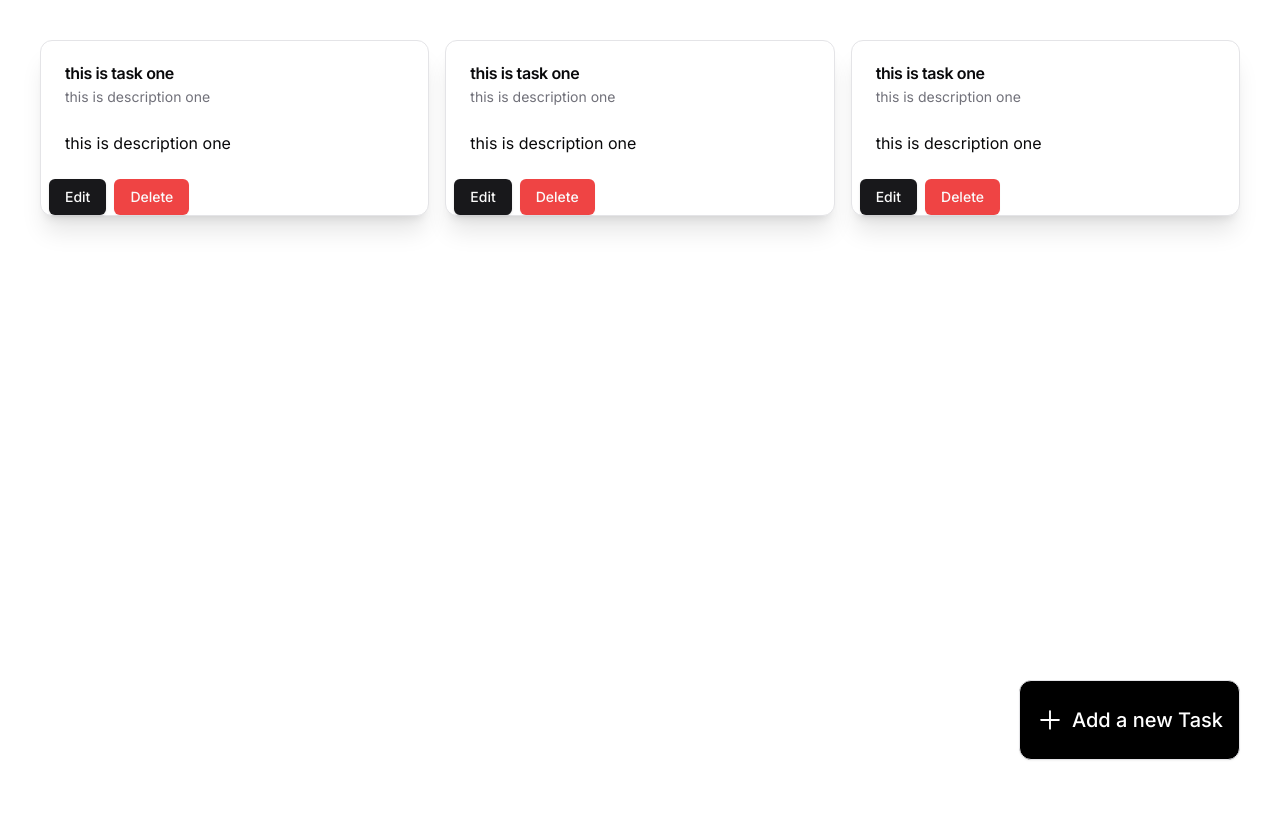
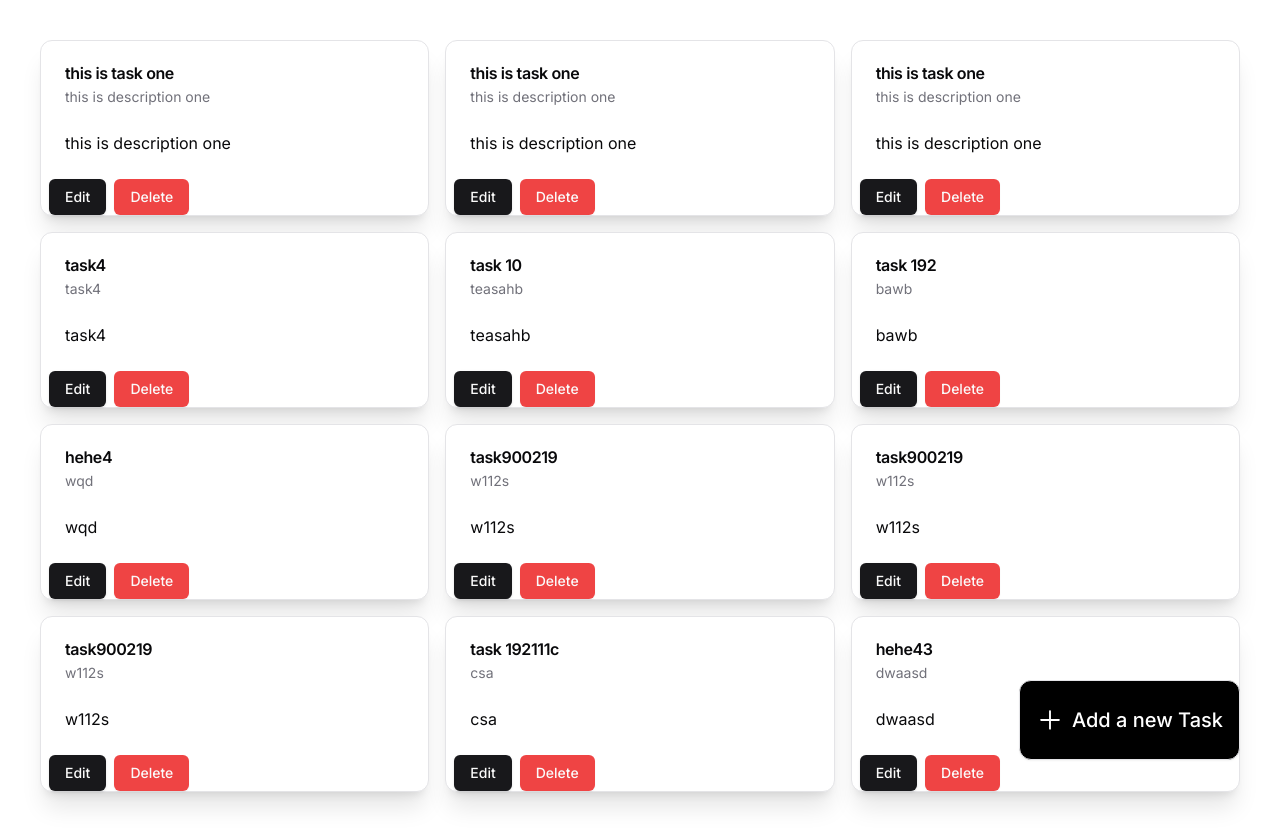
Before and after one commit to RandomThacker/React-Query-Todo, a Next.js app: page / in a window 1280 px wide. Before the commit the page ends 800 px from the top, so only its background shows below. Built offline with nearby package versions, Linux system fonts and the light colour scheme; data requests are answered from the project's data file.

Commit message:
feat: Create a new task

```diff
--- a/db.json
+++ b/db.json
@@ -14,6 +14,51 @@
       "id": 3,
       "task": "this is task one",
       "taskDesc": "this is description one"
+    },
+    {
+      "id": 8,
+      "task": "task4",
+      "taskDesc": "task4"
+    },
+    {
+      "id": "fa87f721-01a4-4cb0-8312-84fbcf3b7e37",
+      "task": "task 10",
+      "taskDesc": "teasahb"
+    },
+    {
+      "id": "67a066c2-f13c-4b32-8e18-016470b9834b",
+      "task": "task 192",
+      "taskDesc": "bawb"
+    },
+    {
+      "id": "a977bd36-0e11-419b-8fb7-707ec0e7a237",
+      "task": "hehe4",
+      "taskDesc": "wqd"
+    },
+    {
+      "id": "b2ef1eb5-3e8a-4272-9038-deef3c69aedc",
+      "task": "task900219",
+      "taskDesc": "w112s"
+    },
+    {
+      "id": "c926bde3-c373-493e-b8c0-9589f948908c",
+      "task": "task900219",
+      "taskDesc": "w112s"
+    },
+    {
+      "id": "d469f311-d0b7-4039-84bb-bb075b48d1b5",
+      "task": "task900219",
+      "taskDesc": "w112s"
+    },
+    {
+      "id": "1d87c657-ba7b-4df3-95e6-264fa0e01e0a",
+      "task": "task 192111c",
+      "taskDesc": "csa"
+    },
+    {
+      "id": "cae09370-a379-4eb3-9194-5c617c392973",
+      "task": "hehe43",
+      "taskDesc": "dwaasd"
     }
   ]
 }
--- a/package.json
+++ b/package.json
@@ -22,12 +22,14 @@
     "react-dom": "^18",
     "react-hook-form": "^7.51.0",
     "tailwind-merge": "^2.2.1",
-    "tailwindcss-animate": "^1.0.7"
+    "tailwindcss-animate": "^1.0.7",
+    "uuid": "^9.0.1"
   },
   "devDependencies": {
     "@types/node": "^20",
     "@types/react": "^18",
     "@types/react-dom": "^18",
+    "@types/uuid": "^9.0.8",
     "autoprefixer": "^10.0.1",
     "eslint": "^8",
     "eslint-config-next": "14.1.3",
--- a/src/api/tasks.jsx
+++ b/src/api/tasks.jsx
@@ -7,3 +7,14 @@ export async function fetchTask(id){
     const response = await fetch(`http://localhost:3000/tasks/${id}`)
     return response.json()
 }
+
+export async function createTask(newTask){
+    const response = await fetch(`http://localhost:3000/tasks`,{
+        method: "POST",
+        headers: {
+            "Content-Type": "application/json"
+        },
+        body: JSON.stringify(newTask)
+    })
+    return response.json()
+}
--- a/src/app/create/page.tsx
+++ b/src/app/create/page.tsx
@@ -1,14 +1,34 @@
 "use client"
+import { createTask } from "@/api/tasks";
 import BackButton from "@/components/BackButton";
 import FormPost from "@/components/FormPost";
 import { FormInputPost } from "@/types";
+import { useMutation, useQueryClient } from "@tanstack/react-query";
 import React from "react";
 import { SubmitHandler } from "react-hook-form";
+import { v4 as uuidv4 } from 'uuid';
+import { useRouter } from 'next/navigation';
 
 function CreatePage() {
+  const { push } = useRouter();
+
+const queryClient = useQueryClient();
+
+  const createTaskMutation = useMutation({
+    mutationFn: createTask,
+    onSuccess: ()=>{
+      queryClient.invalidateQueries({queryKey: ['posts']})
+      console.log("redirecting to new page");
+    }
+  })
+
   const handleCreateTask: SubmitHandler<FormInputPost> = (data) => {
+    createTaskMutation.mutate({
+      id:uuidv4(),
+      ...data
+    })
     console.log(data);
-
+    push('/');
   };
   return (
     <div>
--- a/src/app/task/[id]/page.tsx
+++ b/src/app/task/[id]/page.tsx
@@ -2,7 +2,37 @@
 import BackButton from "@/components/BackButton"
 import ButtonAction from "@/components/ButtonAction"
 
+import { useQuery } from "@tanstack/react-query";
+import { fetchTask } from "../../../api/tasks";
+import { useParams } from 'next/navigation'
+
 const TaskDetails = () => {
+  const id = useParams()
+  console.log(id);
+
+  const {
+    isPending,
+    isError,
+    data: tasks,
+    error,
+  } = useQuery({
+    queryKey: ["todos",id],
+    queryFn: ()=>fetchTask(id),
+  });
+  console.log(tasks);
+
+  if (isPending) {
+    return (
+      <div className="grid items-center justify-center md:grid-cols-2 lg:grid-cols-3 gap-4 mt-10 md:mx-10">
+        Loading
+      </div>
+    );
+  }
+
+  if (isError) {
+    return <span>Error: {error.message}</span>;
+  }
+
   return (
     <div className="mb-8">
         <BackButton/>
```
Also changed, not shown: 1 other file (tests, documents, lock files or other folders). Lines whose indentation alone changed are shown as unchanged.
